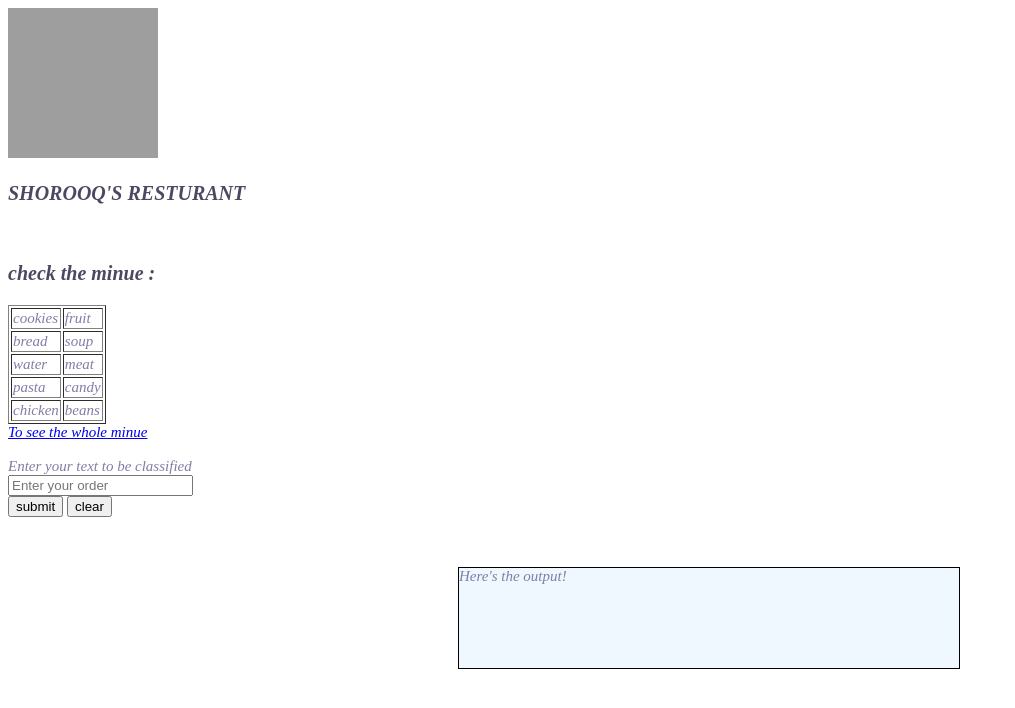
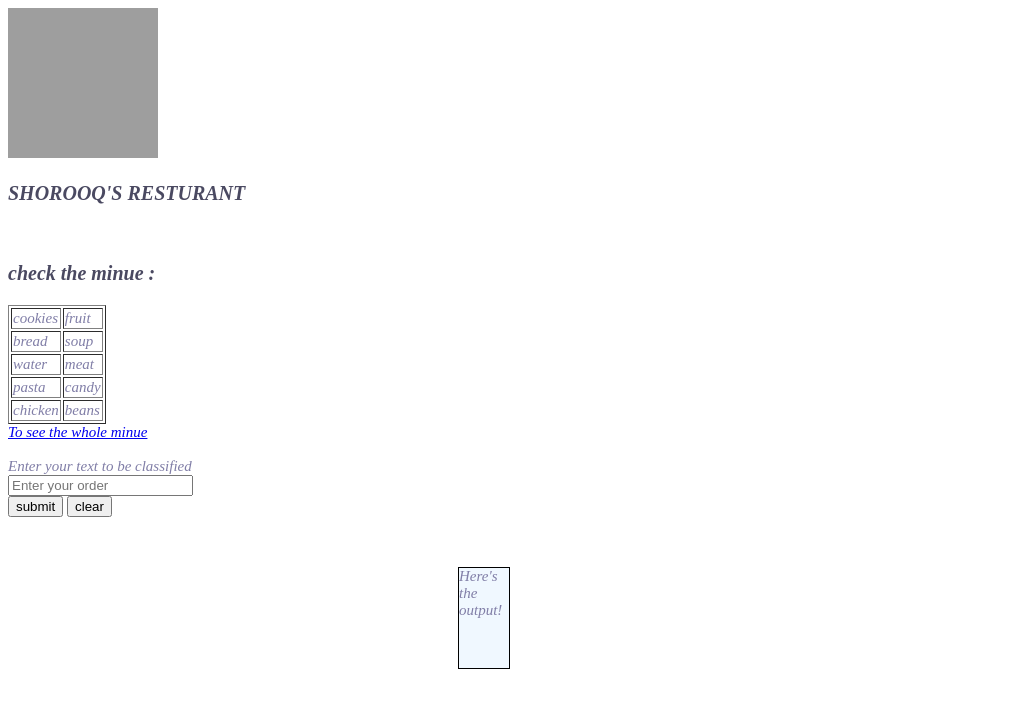
Before and after one commit to shorooqsaad/SE-Workshop2-Task1, a website: page index.html in a window 1280 px wide. Shown: the whole page, without its empty margins (0-1015 px from the left). Drawn offline with Linux system fonts and the light colour scheme; grey boxes are pictures that could not be loaded.

Commit message:
Update index.html

```diff
--- a/index.html
+++ b/index.html
@@ -68,6 +68,6 @@
 	<input type="submit" value="submit">
 	<input type="reset" value="clear">
 </form>
-<div style="width:500px;height:100px;border:1px solid #000;">Here's the output!</div>
+<div style="width:50px;height:100px;border:1px solid #000;">Here's the output!</div>
 </body>
 </html>
```
